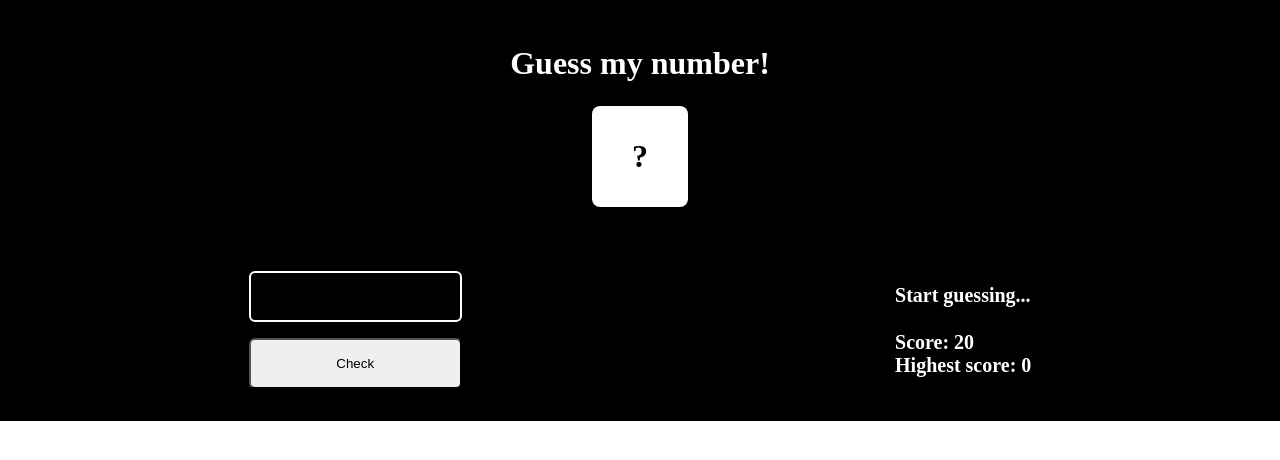
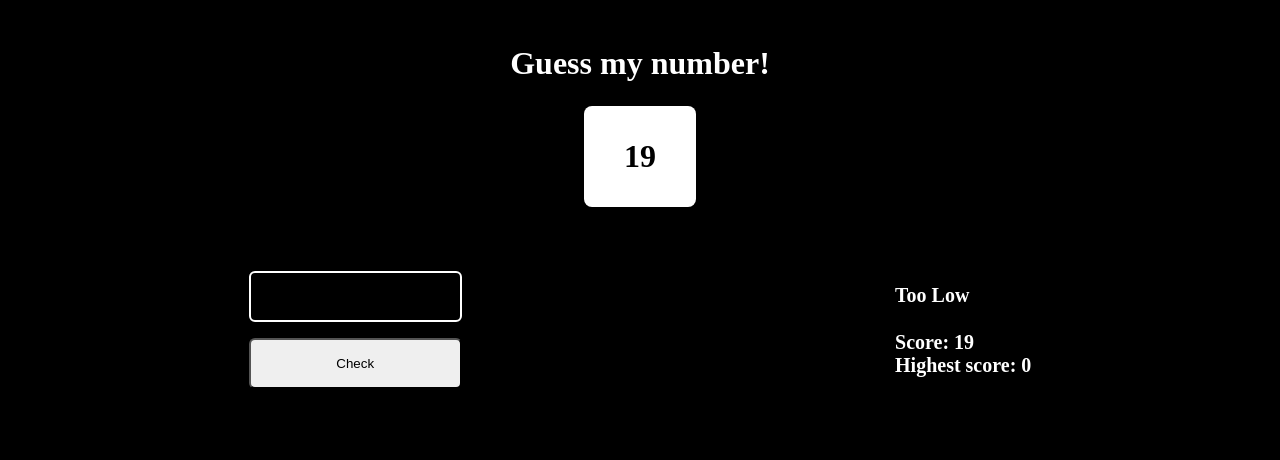
Before and after one commit to AsgarovAsgar/number-game, a plain HTML site: page index.html in a window 1280 px wide. Both pictures are taken after a click on the button "Check". Shown: the part 102-562 px from the top of the page. Drawn offline with Linux system fonts and the light colour scheme.

Commit message:
added main logic

```diff
--- a/script.js
+++ b/script.js
@@ -2,9 +2,46 @@
 console.log('Hello world');
 
 const container = document.querySelector('.container')
-const secretNumber = document.querySelector('.secret_number')
+const secretNumberEl = document.querySelector('.secret_number')
 const guessInput = document.querySelector('.guess')
+const messageEl = document.querySelector('.message')
+const score = document.querySelector('.score')
 
 
 const btnReset = document.querySelector('.reset')
 const btnCheck = document.querySelector('.check')
+
+const secretNumber = Math.trunc(Math.random() * 20) + 1
+let userScore = 20
+
+secretNumberEl.textContent = secretNumber
+
+// messageEl.textContent = 'akshin'
+console.log(messageEl);
+
+btnCheck.addEventListener('click', function() {
+  const userNumber = +guessInput.value
+
+  if(!guessInput.value) {
+    // console.log('guessInput.value', guessInput.value);
+    messageEl.textContent = 'No Number'
+  }
+
+  if(userNumber < secretNumber) {
+    messageEl.textContent = 'Too Low'
+    userScore--
+    score.textContent = userScore
+  }
+
+  if(userNumber > secretNumber) {
+    messageEl.textContent = 'Too High'
+    userScore--
+    score.textContent = userScore
+  }
+
+  if(userNumber === secretNumber) {
+    messageEl.textContent = 'Correct Number!'
+    container.style.backgroundColor = 'green'
+  }
+
+})
--- a/style.css
+++ b/style.css
@@ -9,6 +9,7 @@
   color: white;
   width: 100%;
   height: 100%;
+  min-height: 100vh;
   padding: 2rem;
 }
 
```
